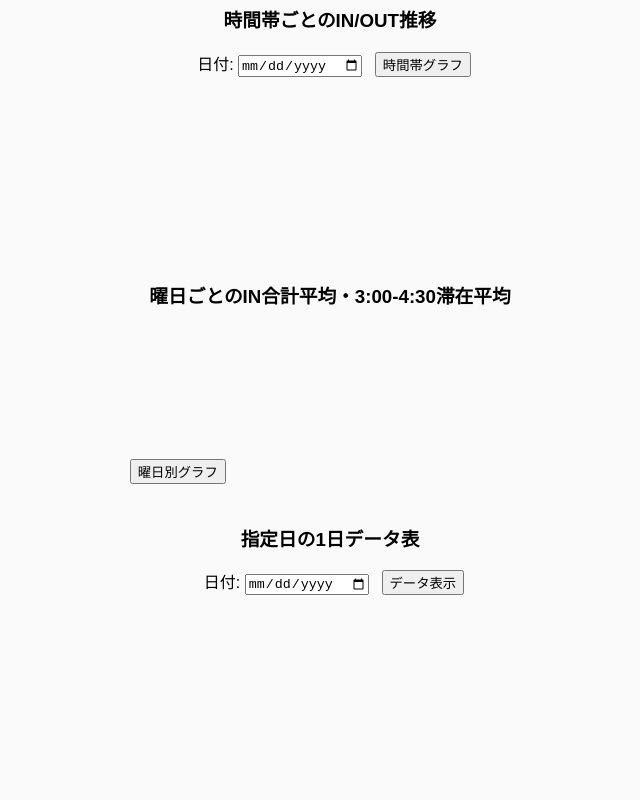
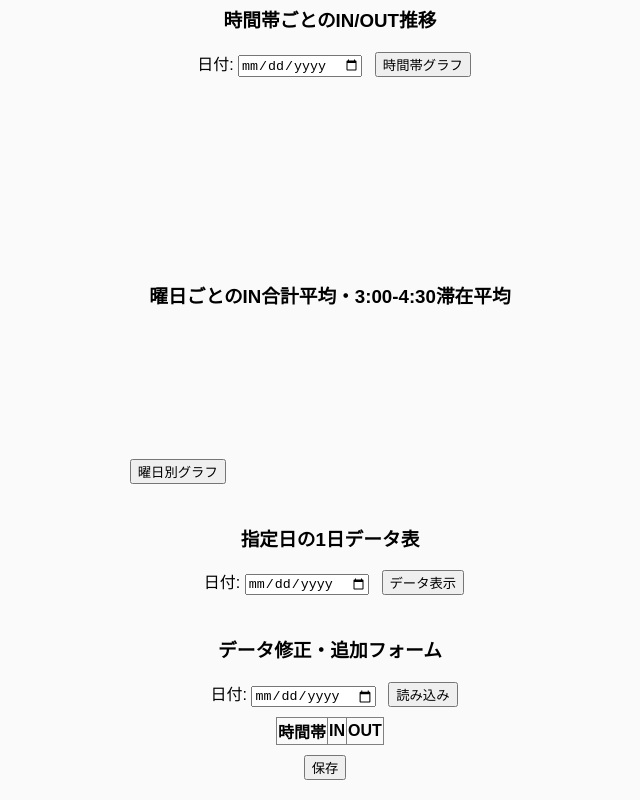
Before and after one commit to sugad4i/statistics, a plain HTML site: page entrance.html in a window 1280 px wide. Shown: the part 360-1160 px from the top of the page, without its empty margins (310-950 px from the left). Before the commit the page ends 985 px from the top, so only its background shows below. Drawn offline with nearby package versions, Linux system fonts and the light colour scheme.

Commit message:
データ修正・追加フォームを実装し、指定日のデータを読み込み・保存できる機能を追加

```diff
--- a/entrance.html
+++ b/entrance.html
@@ -70,6 +70,29 @@
     <button onclick="showDayTable()">データ表示</button>
   </div>
   <div id="dayTableArea" class="stats-area"></div>
+</div>
+
+<!-- ⑤ データ修正用入力フォーム -->
+<div class="graph-area">
+  <h3>データ修正・追加フォーム</h3>
+  <div class="graph-controls">
+    <label>日付: <input type="date" id="edit-date"></label>
+    <button onclick="loadEditTable()">読み込み</button>
+  </div>
+  <form id="editForm" onsubmit="saveEditTable(); return false;">
+    <table border="1" style="margin:auto;border-collapse:collapse;">
+      <tr>
+        <th>時間帯</th>
+        <th>IN</th>
+        <th>OUT</th>
+      </tr>
+      <tbody id="editTableBody">
+        <!-- JSで行を生成 -->
+      </tbody>
+    </table>
+    <button type="submit" style="margin-top:10px;">保存</button>
+    <span id="editMsg" style="margin-left:10px;color:green;"></span>
+  </form>
 </div>
 
 <script>
@@ -224,6 +247,46 @@ function showDayTable() {
     document.getElementById('dayTableArea').innerHTML = html;
   });
 }
+
+// ⑤ データ修正用入力フォーム
+function loadEditTable() {
+  const date = document.getElementById('edit-date').value;
+  if (!date) return;
+  db.ref('entrance/' + date).get().then(snapshot => {
+    let arr = snapshot.exists() ? snapshot.val() : [];
+    let html = '';
+    for (let i = 0; i < timeSlots.length; i++) {
+      html += `<tr>
+        <td>${timeSlots[i]}</td>
+        <td><input type="number" name="in${i}" value="${arr[i]?.in ?? ''}" min="0" style="width:60px;"></td>
+        <td><input type="number" name="out${i}" value="${arr[i]?.out ?? ''}" min="0" style="width:60px;"></td>
+      </tr>`;
+    }
+    document.getElementById('editTableBody').innerHTML = html;
+    document.getElementById('editMsg').textContent = '';
+  });
+}
+
+function saveEditTable() {
+  const date = document.getElementById('edit-date').value;
+  if (!date) return;
+  const form = document.getElementById('editForm');
+  let arr = [];
+  for (let i = 0; i < timeSlots.length; i++) {
+    const inVal = Number(form[`in${i}`].value) || 0;
+    const outVal = Number(form[`out${i}`].value) || 0;
+    arr.push({ in: inVal, out: outVal });
+  }
+  db.ref('entrance/' + date).set(arr, err => {
+    if (err) {
+      document.getElementById('editMsg').textContent = '保存失敗';
+      document.getElementById('editMsg').style.color = 'red';
+    } else {
+      document.getElementById('editMsg').textContent = '保存しました';
+      document.getElementById('editMsg').style.color = 'green';
+    }
+  });
+}
 </script>
 </body>
 </html>
```
